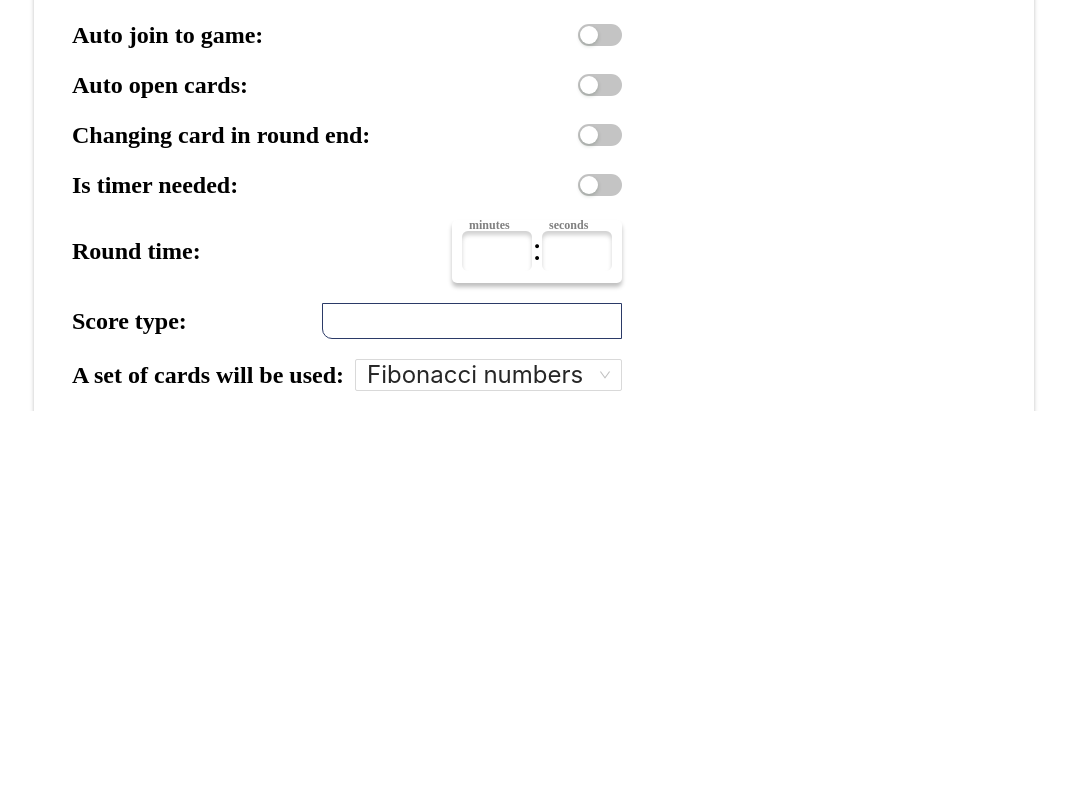
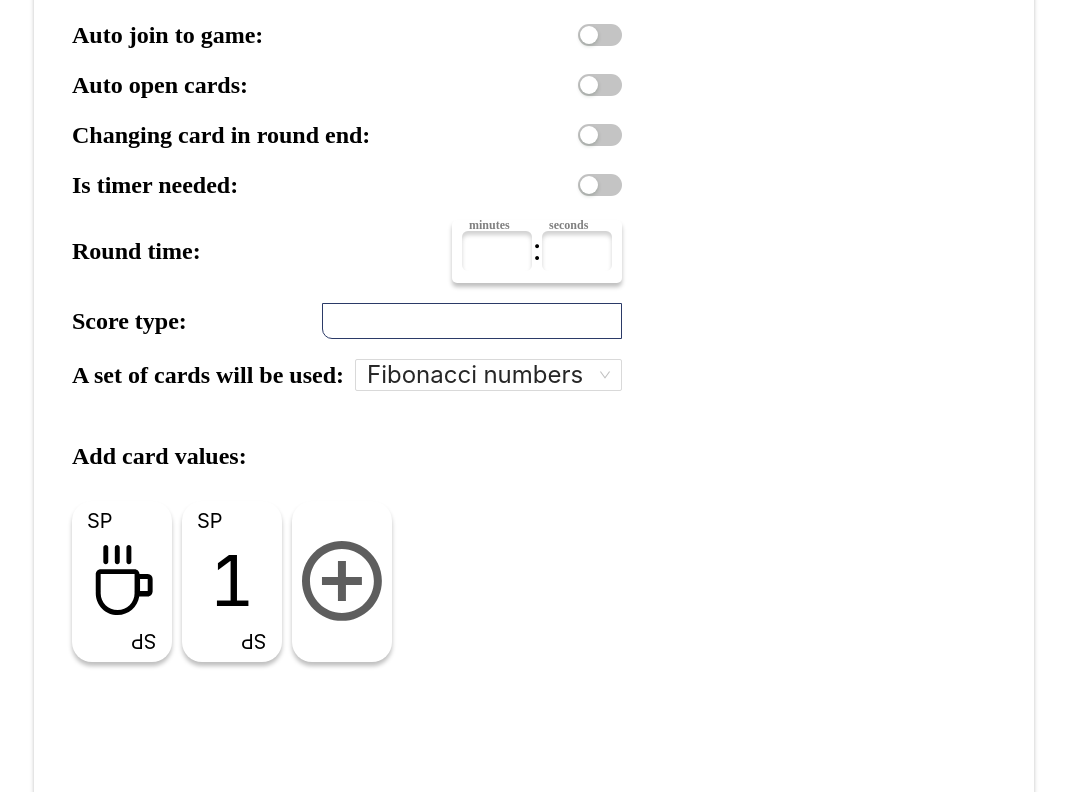
Before and after one commit to fronte-finem/RSS_React-2021Q3_Team-33_Pointing-Poker, a React (Vite) app: page /lobby in a window 1280 px wide. Shown: the part 1228-2020 px from the top of the page, without its empty margins (106-1173 px from the left). Before the commit the page ends 1639 px from the top, so only its background shows below. Built offline with nearby package versions, Linux system fonts and the light colour scheme.

Commit message:
feat: add lobby cards section

```diff
--- /dev/null
+++ b/client/src/components/pages/lobby/lobby-cards/lobby-card-styles.tsx
@@ -0,0 +1,34 @@
+import { CoffeeOutlined } from '@ant-design/icons';
+import { GameCard } from '@client/components/shared/game-card/game-card';
+import { Row } from 'antd';
+import styled from 'styled-components';
+
+export const StyleLobbyCards = styled.div`
+  margin-top: 30px;
+  margin-bottom: 130px;
+  display: flex;
+  flex-direction: column;
+  justify-content: flex-start;
+  align-items: flex-start;
+`;
+
+export const StyleLobbyCardsText = styled.p`
+  margin: 0;
+  padding: 0;
+  font-family: 'Ruda';
+  font-weight: bold;
+  font-size: 24px;
+  line-height: 30px;
+  color: ${(props) => props.theme.fontColor};
+`;
+
+export const StyleLobbyCardsWrapper = styled(Row)`
+  margin-top: 30px;
+  width: 100%;
+`;
+
+export const StyleLobbyCard = styled(GameCard)`
+  margin-right: 10px;
+`;
+
+export const StyleLobbyCardsIcon = styled(CoffeeOutlined)``;
--- /dev/null
+++ b/client/src/components/pages/lobby/lobby-cards/lobby-cards.tsx
@@ -0,0 +1,23 @@
+import { CoffeeOutlined } from '@ant-design/icons';
+import { AddingGameCard } from '@client/components/shared/game-card/adding-game-card';
+import React from 'react';
+import {
+  StyleLobbyCard,
+  StyleLobbyCards,
+  StyleLobbyCardsText,
+  StyleLobbyCardsWrapper,
+} from './lobby-card-styles';
+
+export const LobbyCardsSection: React.FC = () => {
+  const scoreType = 'SP';
+  return (
+    <StyleLobbyCards>
+      <StyleLobbyCardsText>Add card values:</StyleLobbyCardsText>
+      <StyleLobbyCardsWrapper>
+        <StyleLobbyCard score={<CoffeeOutlined />} scoreType={scoreType} />
+        <StyleLobbyCard score={1} scoreType={scoreType} />
+        <AddingGameCard />
+      </StyleLobbyCardsWrapper>
+    </StyleLobbyCards>
+  );
+};
--- a/client/src/components/pages/lobby/lobby.tsx
+++ b/client/src/components/pages/lobby/lobby.tsx
@@ -1,4 +1,5 @@
 import React from 'react';
+import { LobbyCardsSection } from './lobby-cards/lobby-cards';
 import { LobbyInfoSection } from './lobby-info/lobby-info';
 import { LobbyIssueSection } from './lobby-issue/lobby-issue';
 import { LobbySettingsSection } from './lobby-settings/lobby-settings';
@@ -15,6 +16,7 @@ export const PageLobby: React.FC = () => {
         <>
           <LobbyIssueSection />
           <LobbySettingsSection />
+          <LobbyCardsSection />
         </>
       ) : (
         ''
--- a/client/src/components/shared/game-card/game-card-styles.tsx
+++ b/client/src/components/shared/game-card/game-card-styles.tsx
@@ -1,8 +1,8 @@
 import styled from 'styled-components';
 
 export const StyledGameCard = styled.div`
-  width: 130px;
-  height: 210px;
+  width: 100px;
+  height: 161px;
   background-color: ${(props) => props.theme.bg};
   border-radius: 20px;
   box-shadow: 0px 4px 4px rgba(0, 0, 0, 0.25);
--- a/client/src/components/shared/game-card/game-card.tsx
+++ b/client/src/components/shared/game-card/game-card.tsx
@@ -1,3 +1,4 @@
+import { AntdIconProps } from '@ant-design/icons/lib/components/AntdIcon';
 import React from 'react';
 
 import {
@@ -6,9 +7,10 @@ import {
   StyledGameCard,
 } from './game-card-styles';
 
-export const GameCard: React.FC<{ score: number; scoreType: string }> = (
-  props
-) => {
+export const GameCard: React.FC<{
+  score: number | AntdIconProps;
+  scoreType: string;
+}> = (props) => {
   const { score, scoreType } = props;
   return (
     <StyledGameCard {...props}>
```
